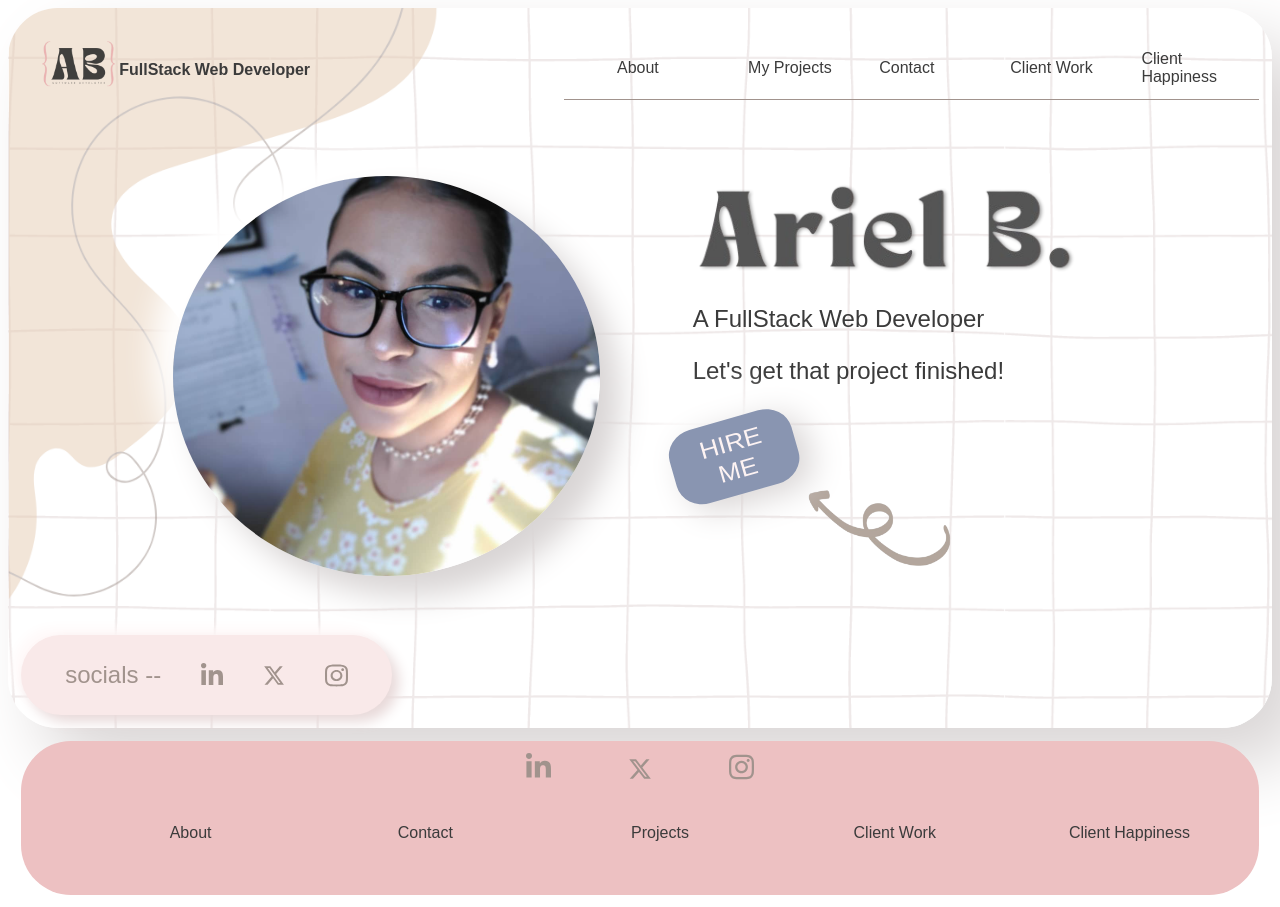
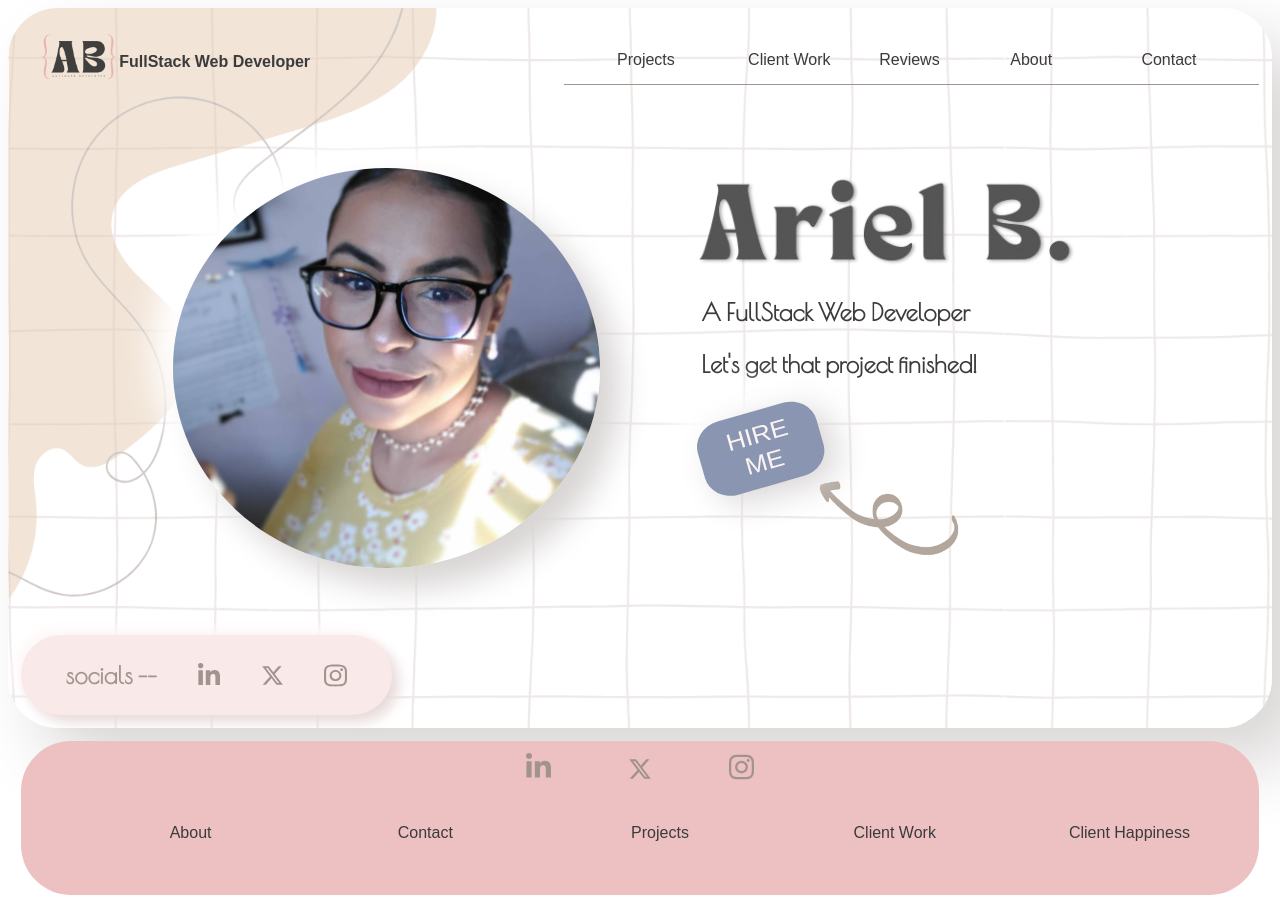
Before and after one commit to ayo3able/Ariel-B.-Portfolio, a plain HTML site: page index.html in a window 1280 px wide. Shown: the top 907 px of the page. Drawn offline with nearby package versions, Linux system fonts and the light colour scheme; a script that the page names is missing.

Commit message:
modified main section 2

```diff
--- a/css/main.css
+++ b/css/main.css
@@ -14,6 +14,11 @@ a{
 }
 ul{
     list-style: none;
+}
+p{
+    font-family: "Poiret One", sans-serif;
+    font-weight: 600;
+    font-style: normal;
 }
 
 
@@ -102,8 +107,11 @@ main{
 
 .nameTextSocials p{
     font-size: 1.5rem;
+    margin-left: 1.5%;
 }
-
+.nameTextSocials section{
+    margin-left: 2.5%;
+}
 .hire{
     border-radius: 25px;
     width: 20%;
--- a/index.html
+++ b/index.html
@@ -5,26 +5,28 @@
     <meta name="viewport" content="width=device-width, initial-scale=1.0">
     <title>Ariel B. Portfolio</title>
     <link rel="stylesheet" href="css/main.css">
+    <link rel="preconnect" href="https://fonts.googleapis.com">
+    <link rel="preconnect" href="https://fonts.gstatic.com" crossorigin>
+    <link href="https://fonts.googleapis.com/css2?family=Poiret+One&display=swap" rel="stylesheet">
 </head>
 <body>
 
-     <!-- Navigation -->
 
-
-    <!-- Name and Text -->
      <main>
         <nav>
+                 <!-- Navigation -->
             <div>
                 <img src="assests/logo-removebg-preview.png" alt="">
                 <h2 class="fullStack">FullStack Web Developer</h2>
             </div>
 
             <ul id="topLinks">
+                <li><a href="#">Projects</a></li>
+                <li><a href="#">Client Work</a></li>
+                <li><a href="#">Reviews</a></li>
                 <li><a href="#">About</a></li>
-                <li><a href="#">My Projects</a></li>
                 <li><a href="#">Contact</a></li>
-                <li><a href="#">Client Work</a></li>
-                <li><a href="#">Client Happiness</a></li>
+
 
             </ul>
         </nav>
@@ -33,6 +35,8 @@
             <div class="img">
                 <img src="assests/Screenshot 2024-02-15 130954.png" alt="Profile picture">
             </div>
+
+                     <!-- Name and Text -->
 
             <div class="nameTextSocials">
                 <img src="assests/name.png" class="name" alt="Ariel B.">
@@ -47,7 +51,6 @@
                     <img src="assests/arrow.png"
                     class="arrow" alt="">
                 </section>
-
 
             </div>
         </section>
@@ -64,15 +67,18 @@
 
 
 
-        <!-- Footer -->
+
 
     <footer>
-        <!-- Socials -->
+                <!-- Socials -->
        <section class="socials">
         <img src="assests/linkedin-in-brands-solid (2).svg" class="bottomSocials" alt="linkedin">
         <img src="assests/x-twitter-brands-solid (2).svg" class="bottomSocials"  alt="twitter">
         <img src="assests/instagram-brands-solid (4).svg" class="bottomSocials"  alt="instagram">
         </section>
+
+                <!-- Bottom Navigation -->
+
         <ul class="links bottom">
             <li class="link"><a href="#">About</a></li>
             <li class="link"><a href="#">Contact</a></li>
```
